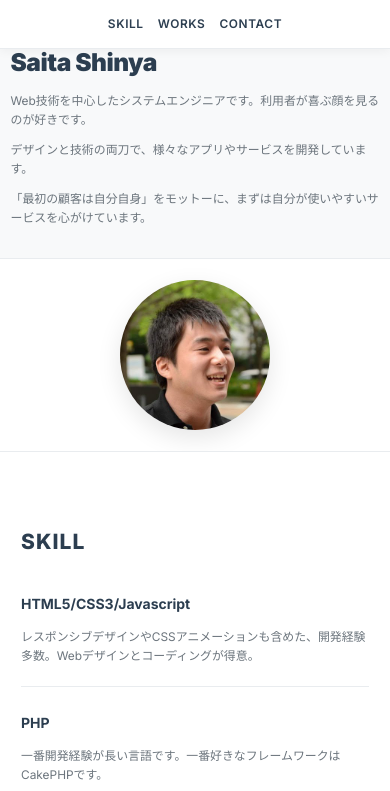
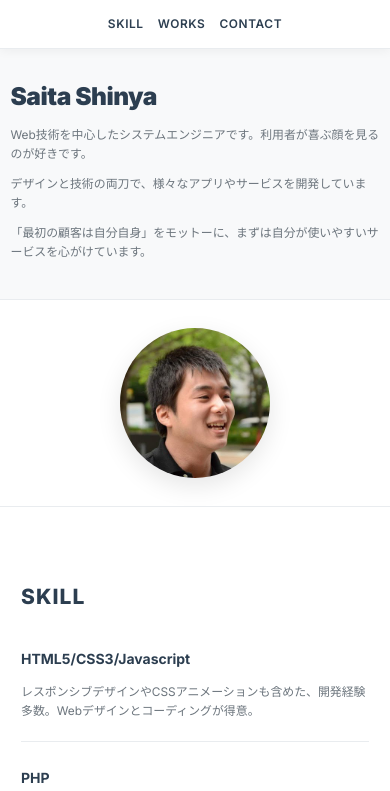
Before and after one commit to shinya/shinya.github.io, a plain HTML site: page index.html in a window 390 px wide. Shown: the part 53-844 px from the top of the page. Drawn offline with nearby package versions, Linux system fonts and the light colour scheme.

Commit message:
スマホ時の余白調整

```diff
--- a/css/portfolio.css
+++ b/css/portfolio.css
@@ -879,7 +879,7 @@ footer p {
     }
 
     .hero-section {
-        padding-top: 80px;
+        padding-top: 100px;
         min-height: auto;
         overflow-x: hidden;
     }
@@ -891,7 +891,7 @@ footer p {
 
     .hero-left,
     .hero-right {
-        padding: 1.5rem 0.75rem;
+        padding: 2rem 0.75rem;
         min-width: 0;
         overflow-x: hidden;
     }
@@ -904,6 +904,7 @@ footer p {
     .hero-name {
         font-size: 1.75rem;
         margin-bottom: 1rem;
+        margin-top: 0.5rem;
         line-height: 1.2;
         word-break: break-word;
         overflow-wrap: break-word;
```
